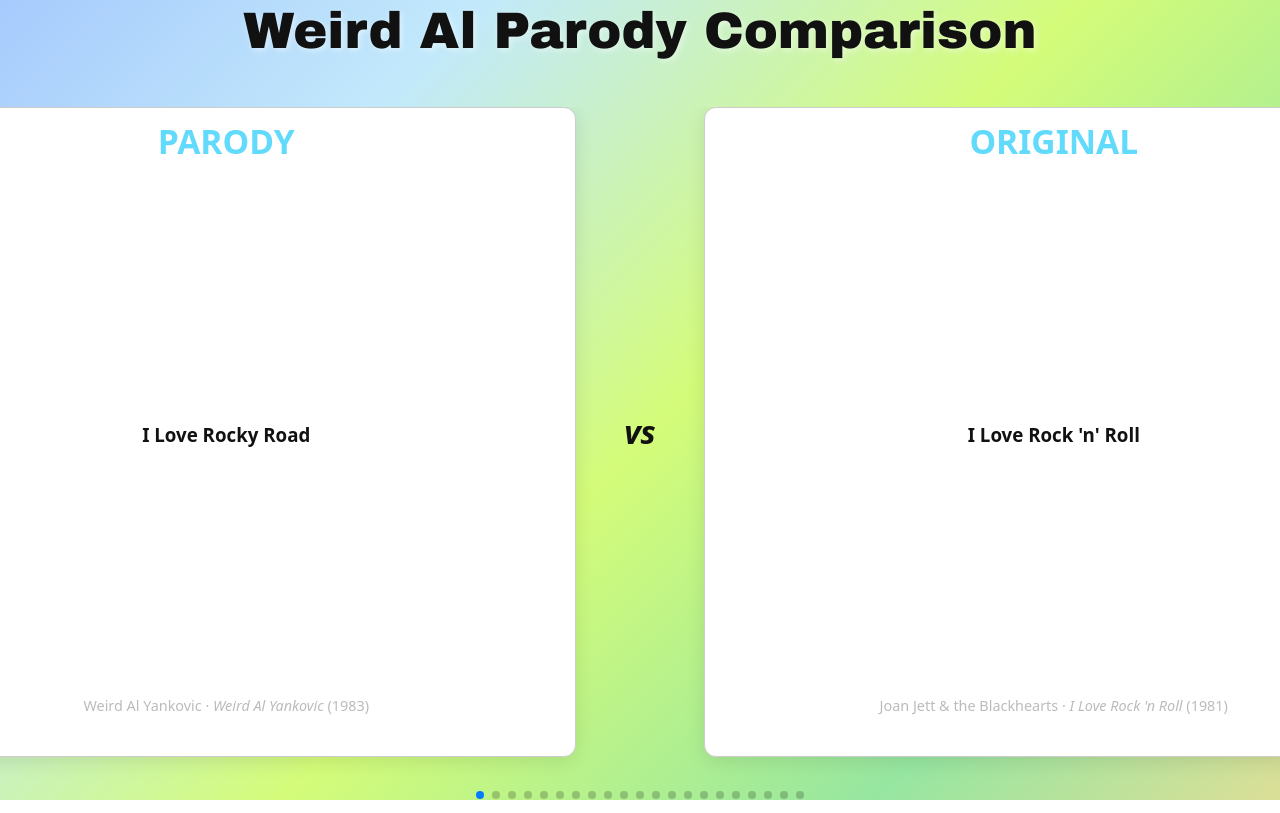
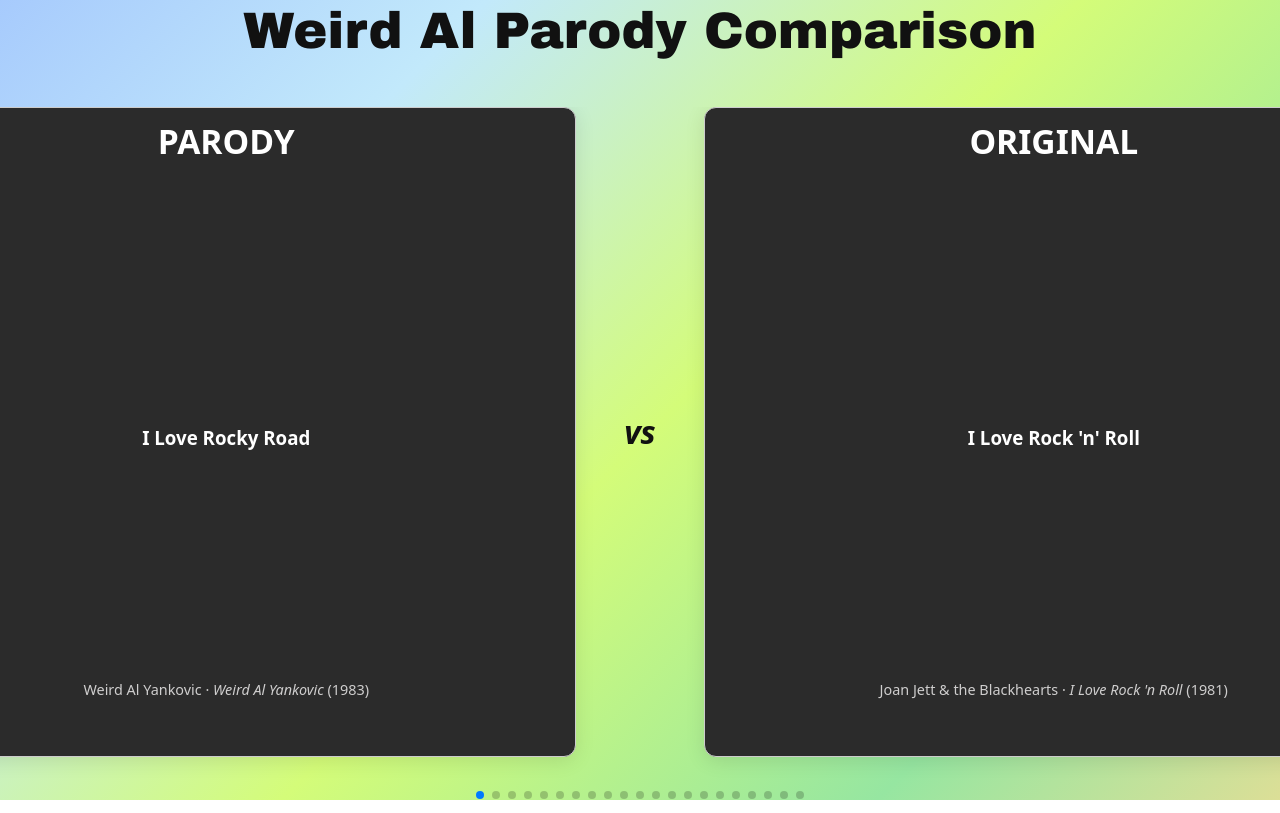
Before and after one commit to smithrw1986/weird-al-parody-compare, a React (Vite) app: page / in a window 1280 px wide. Shown: the top 813 px of the page. Built offline with nearby package versions, Linux system fonts and the light colour scheme; no server answers.

Commit message:
tighten embed spacing, tweak card layout, and frame Spotify player

```diff
--- a/src/App.css
+++ b/src/App.css
@@ -56,7 +56,6 @@
   margin: 1rem;
   text-align: center;
   color: #111;
-  text-shadow: 2px 2px 6px rgba(255, 255, 255, 0.5);
   font-weight: 900;
   font-family: "Arial Black", Impact, sans-serif;
   margin-bottom: 3rem;
@@ -83,9 +82,9 @@
   border-radius: 12px;
   padding: 1.5rem;
   text-align: center;
-  background: #ffffff;
+  background: #2b2b2b;
   border: 1px solid #ccc;
-  color: #111;
+  color: #ffffff;
   box-shadow: 0 4px 20px rgba(0, 0, 0, 0.1);
   display: flex;
   flex-direction: column;
@@ -94,7 +93,7 @@
 
 .song-card h3 {
   margin-top: 1rem;
-  margin-bottom: 0.5rem;
+  margin-bottom: -0.8rem;
   white-space: nowrap;
   overflow: hidden;
   text-overflow: ellipsis;
@@ -102,8 +101,8 @@
 
 .song-card .song-meta {
   font-size: 0.9rem;
-  color: #bbb;
-  margin-bottom: 1rem;
+  color: #cfcece;
+  margin-bottom: 2rem;
 }
 
 .song-card .album-art {
@@ -113,37 +112,12 @@
   object-fit: cover;
 }
 
-.song-card .embed-container {
-  margin-top: 1rem;
-}
-
-.song-card .embed-label {
-  font-size: 0.8rem;
-  color: #888;
-  margin-bottom: 0.5rem;
-}
-
-.song-card .open-link a {
-  font-size: 0.8rem;
-  color: #61dafb;
-}
-
-.controls {
-  text-align: center;
-  margin-top: 2rem;
-}
-
-.controls button {
-  margin: 0 0.5rem;
-}
-
 .card-label {
   font-weight: bold;
   font-size: 2.1rem;
   margin-top: -1rem;
   margin-bottom: 1rem;
   text-transform: uppercase;
-  color: #61dafb;
 }
 
 .swiper-button-next,
@@ -164,3 +138,11 @@
 .swiper-slide {
   padding-bottom: 3.5rem;
 }
+
+.embed-container iframe {
+  display: block;
+  width: 100%;
+  height: 152px; /* Or 100px — test what looks good */
+  border: 10px;
+  border-radius: 14px;
+}
--- a/src/components/SongCard.jsx
+++ b/src/components/SongCard.jsx
@@ -46,24 +46,12 @@
 
       {embedUrl && (
         <div className="embed-container">
-          <p className="embed-label">Spotify Preview</p>
           <iframe
             src={embedUrl}
-            width="100%"
-            height="80"
-            frameBorder="0"
-            allow="encrypted-media"
+            allow="autoplay; clipboard-write; encrypted-media; fullscreen; picture-in-picture"
+            loading="lazy"
             allowTransparency="true"
           ></iframe>
-          <p className="open-link">
-            <a
-              href={embedUrl.replace("/embed/", "/")}
-              target="_blank"
-              rel="noopener noreferrer"
-            >
-              Open in Spotify
-            </a>
-          </p>
         </div>
       )}
     </div>
```
